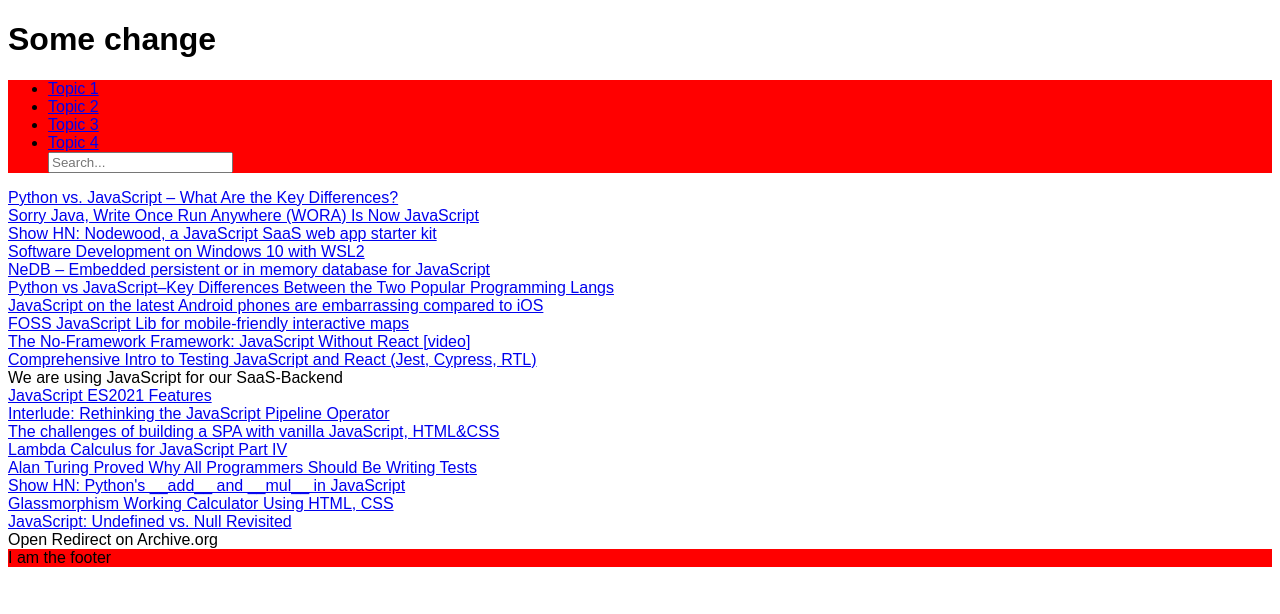
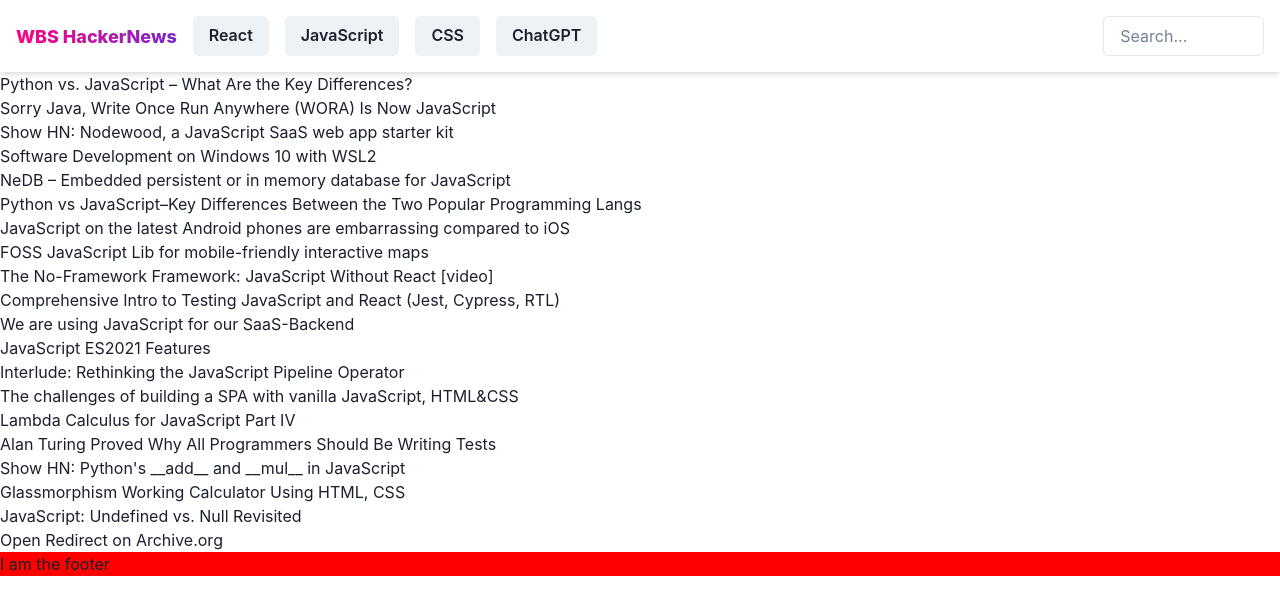
Before and after one commit to vijayavalluri/WBS-HackerNews, a React (Vite) app: page / in a window 1280 px wide. Shown: the top 614 px of the page. Built offline with nearby package versions, Linux system fonts and the light colour scheme.

Commit message:
Navbar basic functionality and style

```diff
--- a/package.json
+++ b/package.json
@@ -10,6 +10,11 @@
     "preview": "vite preview"
   },
   "dependencies": {
+    "@chakra-ui/icons": "^2.1.0",
+    "@chakra-ui/react": "^2.8.0",
+    "@emotion/react": "^11.11.1",
+    "@emotion/styled": "^11.11.0",
+    "framer-motion": "^10.15.0",
     "react": "^18.2.0",
     "react-dom": "^18.2.0"
   },
--- a/src/App.jsx
+++ b/src/App.jsx
@@ -11,7 +11,6 @@
 
   return (
     <>
-      <h1>Some change</h1>
       <Navigation />
       <NewsList newsList={newsList} />
       <Footer />
--- a/src/components/Navigation.jsx
+++ b/src/components/Navigation.jsx
@@ -1,24 +1,154 @@
 /* eslint-disable react/prop-types */
 
-const Navigation = () => {
+import {
+  Alert,
+  AlertDescription,
+  AlertIcon,
+  AlertTitle,
+  Box,
+  Button,
+  Flex,
+  IconButton,
+  Input,
+  Text,
+} from "@chakra-ui/react";
+import { HamburgerIcon } from "@chakra-ui/icons";
+import { useState } from "react";
+
+const Navigation = ({ handleSearchChange }) => {
+  // state and derived variables
+  const [mobileNavDisplay, setMobileNavDisplay] = useState("none");
+  const [searchBarValue, setSearchBarValue] = useState("");
+  const navShadow = mobileNavDisplay === "none" ? "md" : ["none", "none", "md", "md"];
+
+  // navigation items
+  const navItems = [
+    { title: "React", searchTerm: "React" },
+    { title: "JavaScript", searchTerm: "JavaScript" },
+    { title: "CSS", searchTerm: "CSS" },
+    { title: "ChatGPT", searchTerm: "ChatGPT" },
+  ];
+
+  // toggle mobile nav visibility on / off
+  const toggleMobileNav = () => {
+    const toggleTo = mobileNavDisplay === "none" ? "flex" : "none";
+    setMobileNavDisplay(toggleTo);
+  };
+
+  // handle change of searchTearm
+  const handleSearchTopicChange = (topic) => {
+    console.log(`Search for: ${topic}`);
+    //handleSearchChange(topic);
+  };
+
+  // search bar handler
+  const handleSearchBar = (event) => {
+    setSearchBarValue(event.currentTarget.value);
+  };
+
+  // submit search
+  const handleSearchSubmit = (event) => {
+    if (event.key === "Enter" && searchBarValue) {
+      // TODO: submit needs to be handled here
+      console.log("Submitted: ", searchBarValue);
+      //handleSearchChange(searchBarValue);
+      setSearchBarValue("");
+    }
+
+    if (event.key === "Escape") {
+      setSearchBarValue("");
+    }
+  };
+
+  // repeating navigation elements
+  const navElements = (
+    <>
+      {navItems &&
+        navItems.length > 0 &&
+        navItems.map((navItem) => (
+          <Button
+            key={navItem.title}
+            w={["100%", "100%", "auto", "auto"]}
+            onClick={() => handleSearchTopicChange(navItem.searchTerm)}
+          >
+            {navItem.title}
+          </Button>
+        ))}
+
+      {!navItems && (
+        <Alert status="error">
+          <AlertIcon />
+          <AlertTitle>Panic!</AlertTitle>
+          <AlertDescription>Something went wrong loading the Navigation.</AlertDescription>
+        </Alert>
+      )}
+    </>
+  );
+  const searchBar = (
+    <Input
+      type="text"
+      placeholder="Search..."
+      maxW={["100%", "100%", "15%", "15%"]}
+      value={searchBarValue}
+      onChange={handleSearchBar}
+      onKeyDown={handleSearchSubmit}
+    />
+  );
+
+  // DEBUG
+  console.log(searchBarValue);
+
   return (
-    <div style={{ backgroundColor: "red" }}>
-      <ul>
-        <li>
-          <a href="#">Topic 1</a>
-        </li>
-        <li>
-          <a href="#">Topic 2</a>
-        </li>
-        <li>
-          <a href="#">Topic 3</a>
-        </li>
-        <li>
-          <a href="#">Topic 4</a>
-        </li>
-        <input type="text" placeholder="Search..." />
-      </ul>
-    </div>
+    <>
+      <Flex
+        position="sticky"
+        top="0"
+        justifyContent="space-between"
+        alignItems="center"
+        padding={[".5rem", ".5rem", "1rem", "1rem"]}
+        gap={[0, 0, "1rem", "1rem"]}
+        boxShadow={navShadow}
+      >
+        <Box>
+          <Text bgGradient="linear(to-l, #7928CA, #FF0080)" bgClip="text" fontSize="lg" fontWeight="extrabold">
+            WBS HackerNews
+          </Text>
+        </Box>
+
+        {/* Desktop Nav */}
+        <Flex display={["none", "none", "flex", "flex"]} justifyContent="space-between" flexGrow="1">
+          <Flex w="100%" justifyContent="space-between">
+            <Flex display="flex" justifyContent="flex-start" gap="1rem">
+              {navElements}
+            </Flex>
+            {searchBar}
+          </Flex>
+        </Flex>
+
+        {/* Mobile - Hamburger Button */}
+        <IconButton
+          icon={<HamburgerIcon />}
+          size="lg"
+          mr={2}
+          display={["flex", "flex", "none", "none"]}
+          onClick={toggleMobileNav}
+          margin="0"
+        />
+      </Flex>
+      {/* Mobile Nav */}
+      <Flex
+        display={mobileNavDisplay}
+        w="100%"
+        flexDir="column"
+        alignItems="center"
+        gap="0.25rem"
+        padding={[".5rem", ".5rem", "1rem", "1rem"]}
+        boxShadow="md"
+      >
+        {navElements}
+        {searchBar}
+      </Flex>
+    </>
   );
 };
 
--- a/src/main.jsx
+++ b/src/main.jsx
@@ -1,9 +1,12 @@
 import React from "react";
 import ReactDOM from "react-dom/client";
 import App from "./App.jsx";
+import { ChakraProvider } from "@chakra-ui/react";
 
 ReactDOM.createRoot(document.getElementById("root")).render(
   <React.StrictMode>
-    <App />
+    <ChakraProvider>
+      <App />
+    </ChakraProvider>
   </React.StrictMode>
 );
```
Also changed, not shown: src/index.css (added), 1 other file (tests, documents, lock files or other folders).
